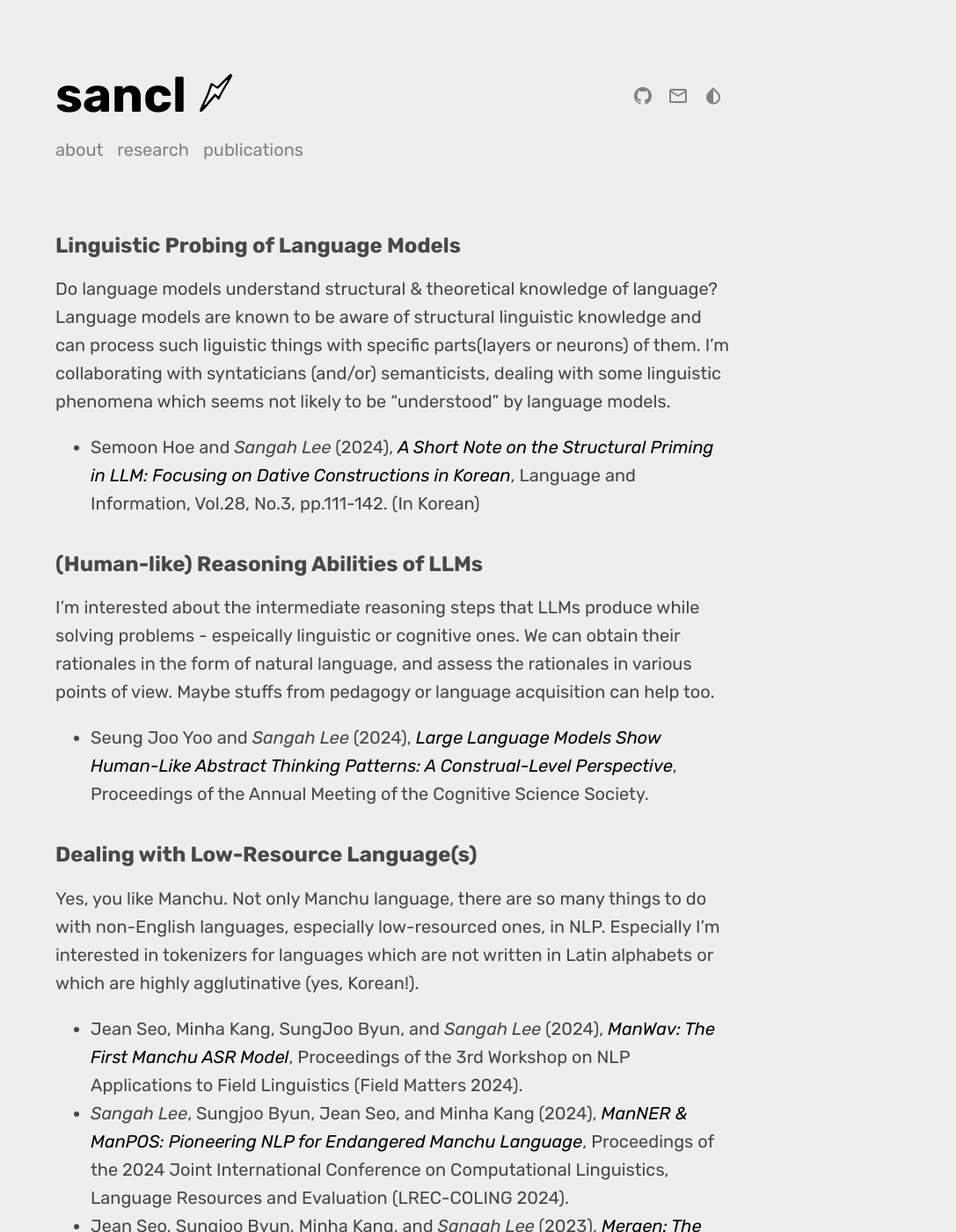
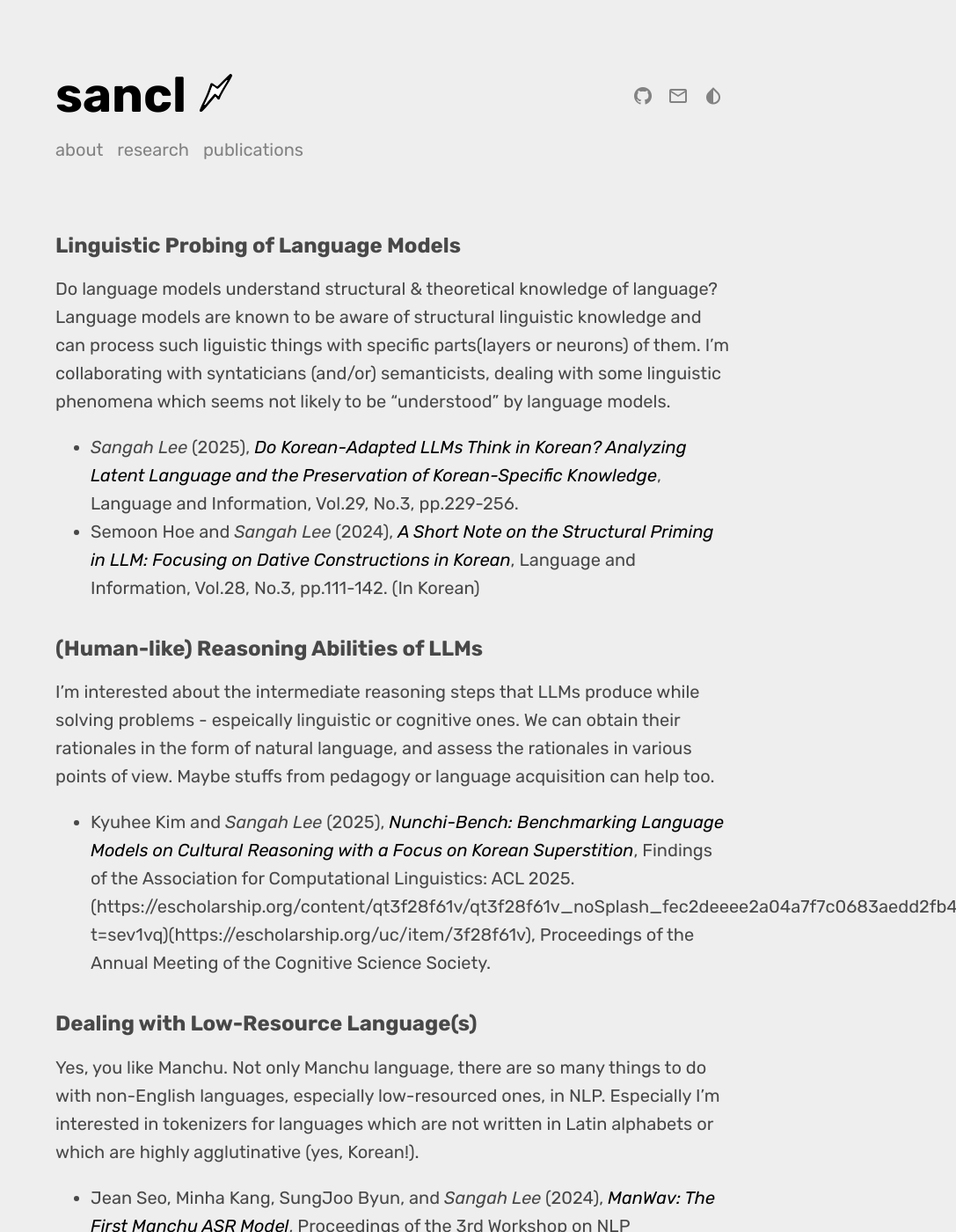
Before and after one commit to sanajlee/sanajlee.github.io, a Jekyll site: the page built from research.md, in a window 1280 px wide and 1400 px high. Shown: the whole window at 88% size, without its empty margins (193-1280 px from the left). Built offline with Jekyll 4.4.1, drawn with Linux system fonts in a browser that asks for light colours; some web fonts are replaced.

Commit message:
2026.04.21.

```diff
--- a/research.md
+++ b/research.md
@@ -22,20 +22,21 @@ published: true
 ## Linguistic Probing of Language Models
 
 Do language models understand structural & theoretical knowledge of language? Language models are known to be aware of structural linguistic knowledge and can process such liguistic things with specific parts(layers or neurons) of them. I'm collaborating with syntaticians (and/or) semanticists, dealing with some linguistic phenomena which seems not likely to be "understood" by language models.
+* *Sangah Lee* (2025), [*Do Korean-Adapted LLMs Think in Korean? Analyzing Latent Language and the Preservation of Korean-Specific Knowledge*](), Language and Information, Vol.29, No.3, pp.229-256.
 * Semoon Hoe and *Sangah Lee* (2024), [*A Short Note on the Structural Priming in LLM: Focusing on Dative Constructions in Korean*](https://www.kci.go.kr/kciportal/ci/sereArticleSearch/ciSereArtiView.kci?sereArticleSearchBean.artiId=ART003167870), Language and Information, Vol.28, No.3, pp.111-142. (In Korean)
 
 
 ## (Human-like) Reasoning Abilities of LLMs
 I'm interested about the intermediate reasoning steps that LLMs produce while solving problems - espeically linguistic or cognitive ones. We can obtain their rationales in the form of natural language, and assess the rationales in various points of view. Maybe stuffs from pedagogy or language acquisition can help too.
-* Seung Joo Yoo and *Sangah Lee* (2024), [*Large Language Models Show Human-Like Abstract Thinking Patterns: A Construal-Level Perspective*](https://escholarship.org/uc/item/3f28f61v), Proceedings of the Annual Meeting of the Cognitive Science Society.
+* Kyuhee Kim and *Sangah Lee* (2025), [*Nunchi-Bench: Benchmarking Language Models on Cultural Reasoning with a Focus on Korean Superstition*](https://aclanthology.org/2025.findings-acl.794.pdf), Findings of the Association for Computational Linguistics: ACL 2025.(https://escholarship.org/content/qt3f28f61v/qt3f28f61v_noSplash_fec2deeee2a04a7f7c0683aedd2fb478.pdf?t=sev1vq)(https://escholarship.org/uc/item/3f28f61v), Proceedings of the Annual Meeting of the Cognitive Science Society.
 
 
 ## Dealing with Low-Resource Language(s)
 Yes, you like Manchu. Not only Manchu language, there are so many things to do with non-English languages, especially low-resourced ones, in NLP. Especially I'm interested in tokenizers for languages which are not written in Latin alphabets or which are highly agglutinative (yes, Korean!).
-* Jean Seo, Minha Kang, SungJoo Byun, and *Sangah Lee* (2024), [*ManWav: The First Manchu ASR Model*](https://aclanthology.org/2024.fieldmatters-1.2/), Proceedings of the 3rd Workshop on NLP Applications to Field Linguistics (Field Matters 2024).
-* *Sangah Lee*, Sungjoo Byun, Jean Seo, and Minha Kang (2024), [*ManNER & ManPOS: Pioneering NLP for Endangered Manchu Language*](https://aclanthology.org/2024.lrec-main.961/), Proceedings of the 2024 Joint International Conference on Computational Linguistics, Language Resources and Evaluation (LREC-COLING 2024).
-* Jean Seo, Sungjoo Byun, Minha Kang, and *Sangah Lee* (2023), [*Mergen: The First Manchu-Korean Machine Translation Model Trained on Augmented Data*](https://aclanthology.org/2023.mrl-1.10/), 3rd Multilingual Represenation Learning (MRL) Workshop.
-* *Sangah Lee* and Hyopil Shin (2021), [*The Korean Morphologically Tight-Fitting Tokenizer for Noisy User-Generated Texts*](https://aclanthology.org/2021.wnut-1.45/), 2021 The 7th Workshop on Noisy User-Generated Text (W-NUT).
+* Jean Seo, Minha Kang, SungJoo Byun, and *Sangah Lee* (2024), [*ManWav: The First Manchu ASR Model*](https://aclanthology.org/2024.fieldmatters-1.2.pdf), Proceedings of the 3rd Workshop on NLP Applications to Field Linguistics (Field Matters 2024).
+* *Sangah Lee*, Sungjoo Byun, Jean Seo, and Minha Kang (2024), [*ManNER & ManPOS: Pioneering NLP for Endangered Manchu Language*](https://aclanthology.org/2024.lrec-main.961.pdf), Proceedings of the 2024 Joint International Conference on Computational Linguistics, Language Resources and Evaluation (LREC-COLING 2024).
+* Jean Seo, Sungjoo Byun, Minha Kang, and *Sangah Lee* (2023), [*Mergen: The First Manchu-Korean Machine Translation Model Trained on Augmented Data*](https://aclanthology.org/2023.mrl-1.10.pdf), 3rd Multilingual Represenation Learning (MRL) Workshop.
+* *Sangah Lee* and Hyopil Shin (2021), [*The Korean Morphologically Tight-Fitting Tokenizer for Noisy User-Generated Texts*](https://aclanthology.org/2021.wnut-1.45.pdf), 2021 The 7th Workshop on Noisy User-Generated Text (W-NUT).
 
 
 ## Argument Mining
```
